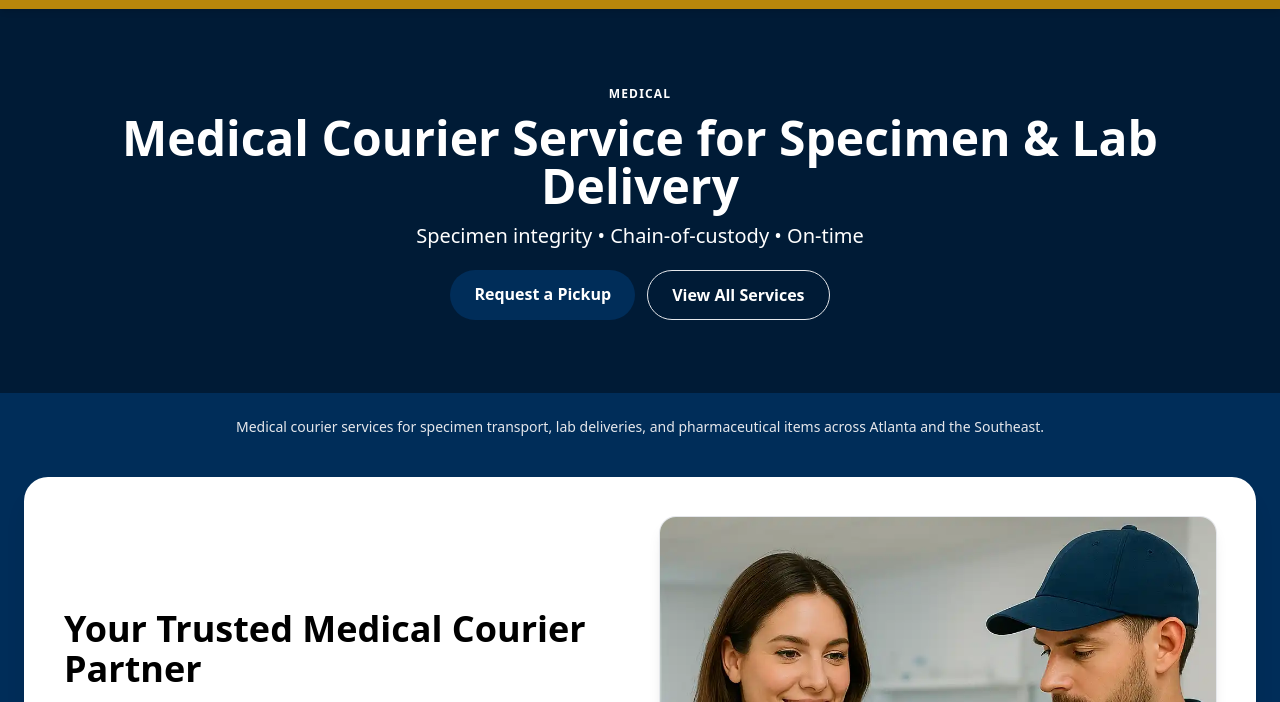
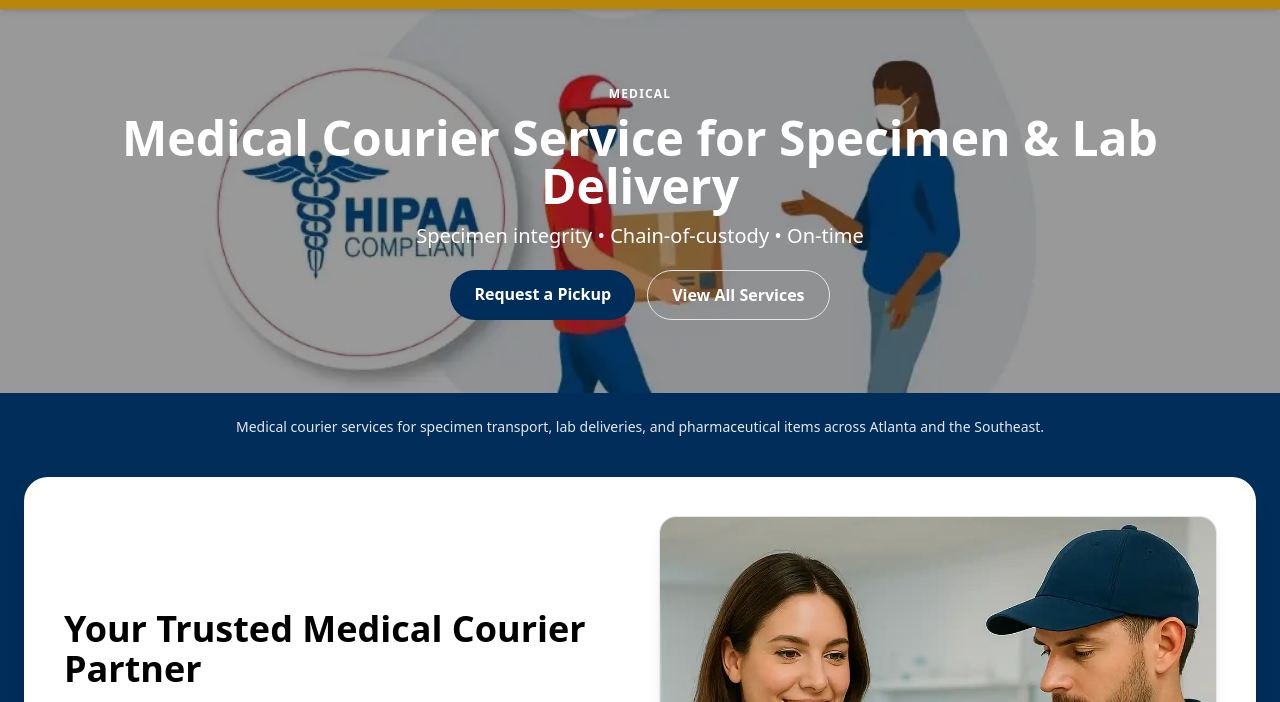
Before and after one commit to Corners-Courier-Inc/cornerscourier-ux, a plain HTML site: page medical.html in a window 1280 px wide. Shown: the part 63-765 px from the top of the page. Drawn offline with nearby package versions, Linux system fonts and the light colour scheme.

Commit message:
Update medical.html

```diff
--- a/medical.html
+++ b/medical.html
@@ -178,7 +178,7 @@
 </header>
   <!-- Hero -->
   <section class="relative h-72 md:h-96 lg:h-128 text-white">
-    <div class="absolute inset-0 bg-cover bg-center medical-hero-bg"></div>
+    <div class="absolute inset-0 bg-cover bg-center" style="background-image: url('images/medical3.webp');"></div>
     <div class="absolute inset-0 bg-black bg-opacity-40"></div>
     <div class="relative container mx-auto px-6 h-full flex flex-col justify-center items-center text-center">
       <p class="text-xs font-semibold tracking-widest mb-2 px-3 py-1 rounded-full tag-primary-accent">MEDICAL</p>
```
